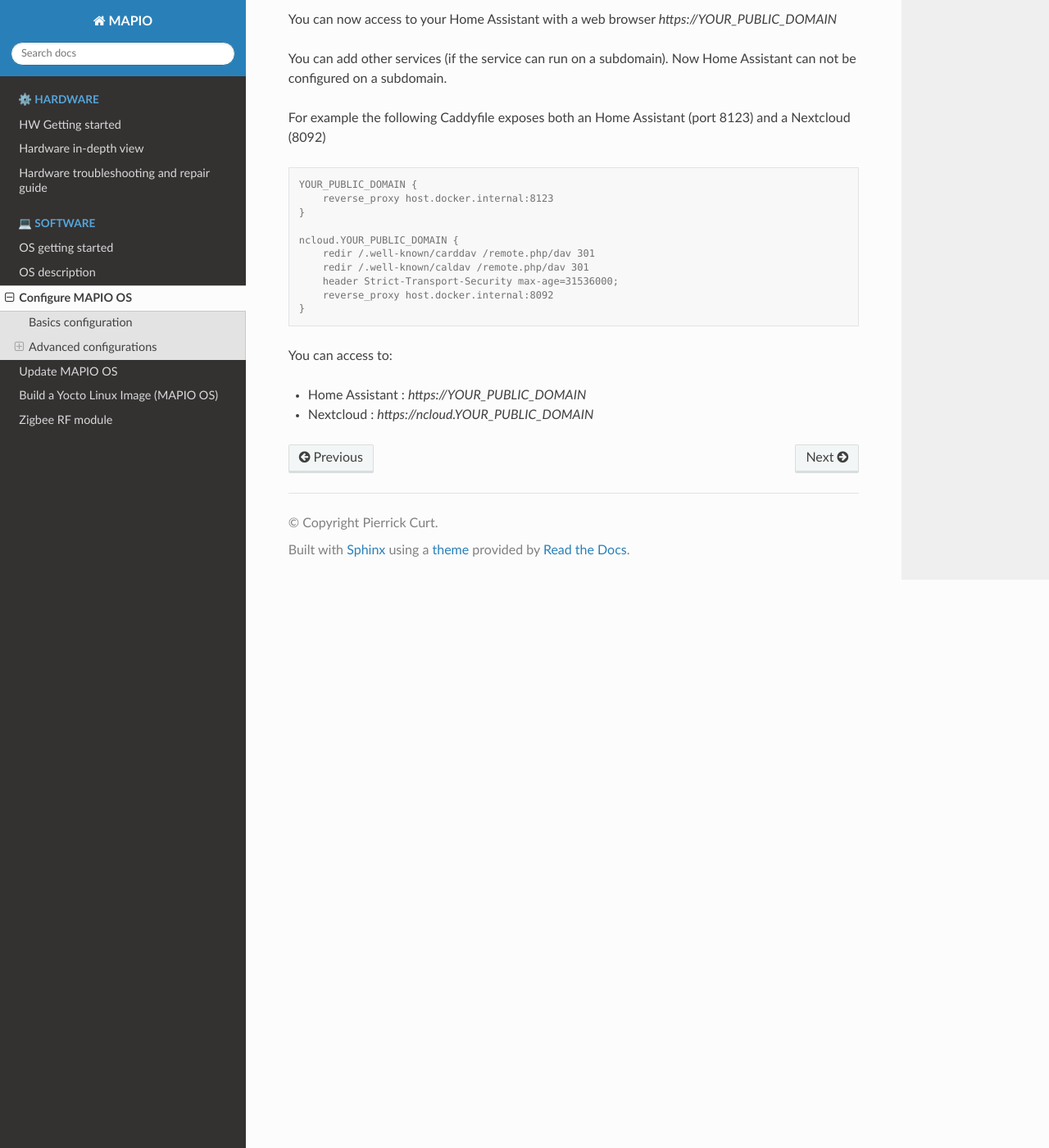
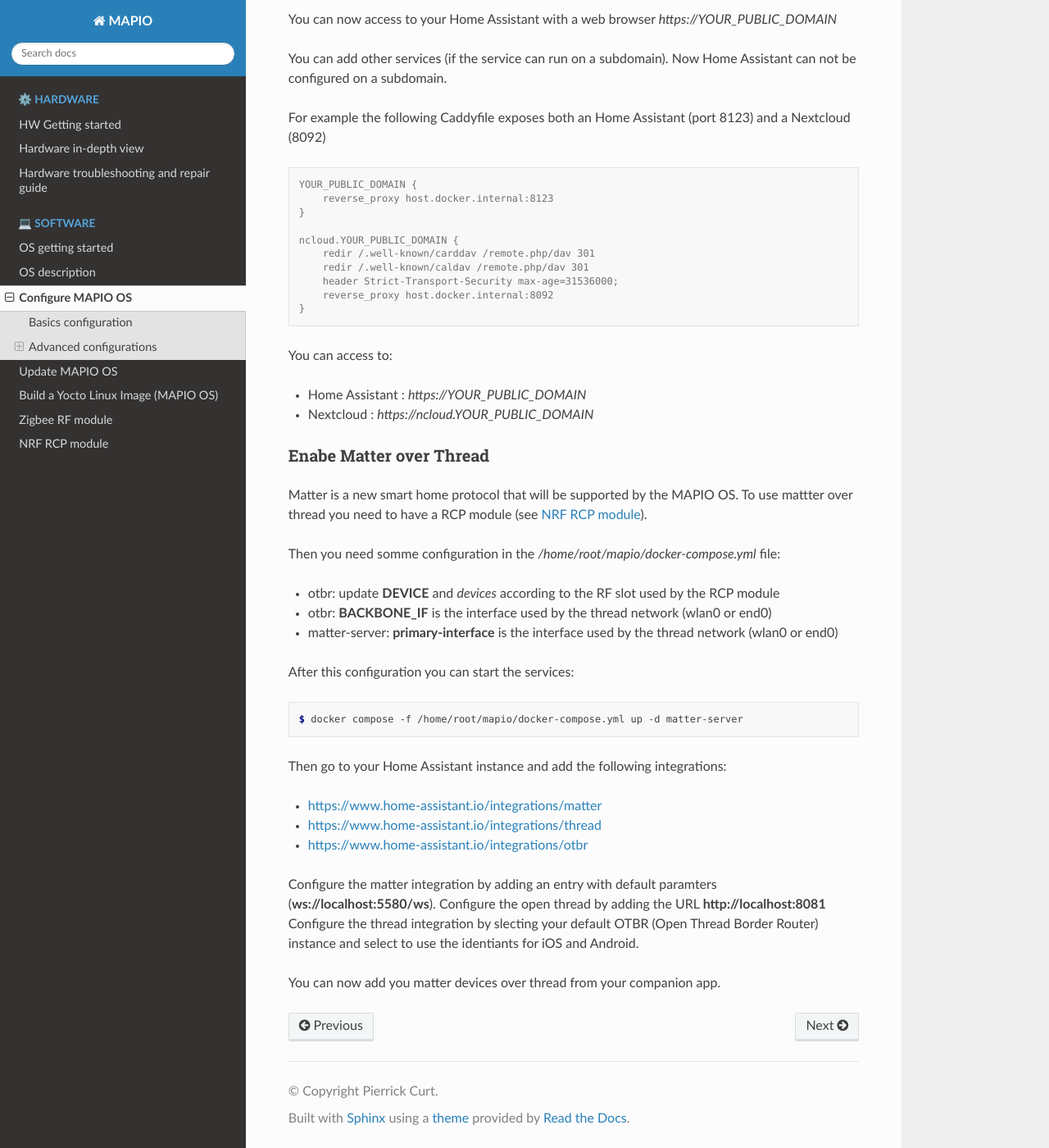
Before and after one commit to pcurt/mapio-docs, a Sphinx documentation site: the page built from docs/source/os-configure.rst, in a window 1280 px wide and 1400 px high, scrolled down 2582 px. Shown: the whole window at 82% size. Built offline with Sphinx 7.4.7 and the Read the Docs theme 3.1.0, drawn with Linux system fonts in a browser that asks for light colours.

Commit message:
feat: add matter and thread docs

```diff
--- a/docs/source/index.rst
+++ b/docs/source/index.rst
@@ -40,3 +40,4 @@
    /os-update
    /os-build
    /zigbee-rf-module
+   /nrf-rcp-module
--- a/docs/source/os-configure.rst
+++ b/docs/source/os-configure.rst
@@ -126,3 +126,34 @@
 
 * Home Assistant : *https://YOUR_PUBLIC_DOMAIN*
 * Nextcloud : *https://ncloud.YOUR_PUBLIC_DOMAIN*
+
+Enabe Matter over Thread
+^^^^^^^^^^^^^^^^^^^^^^^^^^^^^^^^^^^^^^^^
+
+Matter is a new smart home protocol that will be supported by the MAPIO OS. To use mattter
+over thread you need to have a RCP module (see :doc:`NRF RCP module <nrf-rcp-module>`).
+
+Then you need somme configuration in the */home/root/mapio/docker-compose.yml* file:
+
+* otbr: update **DEVICE** and *devices* according to the RF slot used by the RCP module
+* otbr: **BACKBONE_IF** is the interface used by the thread network (wlan0 or end0)
+* matter-server: **primary-interface** is the interface used by the thread network (wlan0 or end0)
+
+After this configuration you can start the services:
+
+.. code-block:: console
+
+    $ docker compose -f /home/root/mapio/docker-compose.yml up -d matter-server
+
+Then go to your Home Assistant instance and add the following integrations:
+
+* https://www.home-assistant.io/integrations/matter
+* https://www.home-assistant.io/integrations/thread
+* https://www.home-assistant.io/integrations/otbr
+
+Configure the matter integration by adding an entry with default paramters (**ws://localhost:5580/ws**).
+Configure the open thread by adding the URL **http://localhost:8081**
+Configure the thread integration by slecting your default OTBR (Open Thread Border Router) instance and
+select to use the identiants for iOS and Android.
+
+You can now add you matter devices over thread from your companion app.
```
Also changed, not shown: docs/source/nrf-rcp-module.rst (added, +49 -0 lines).
